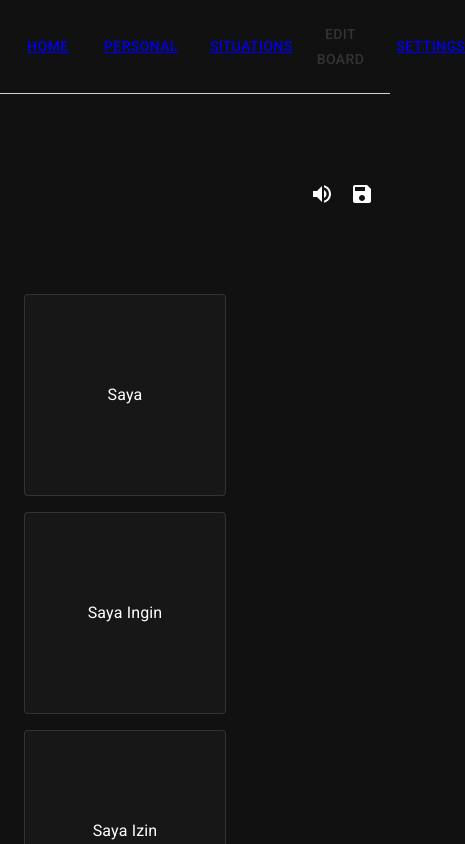
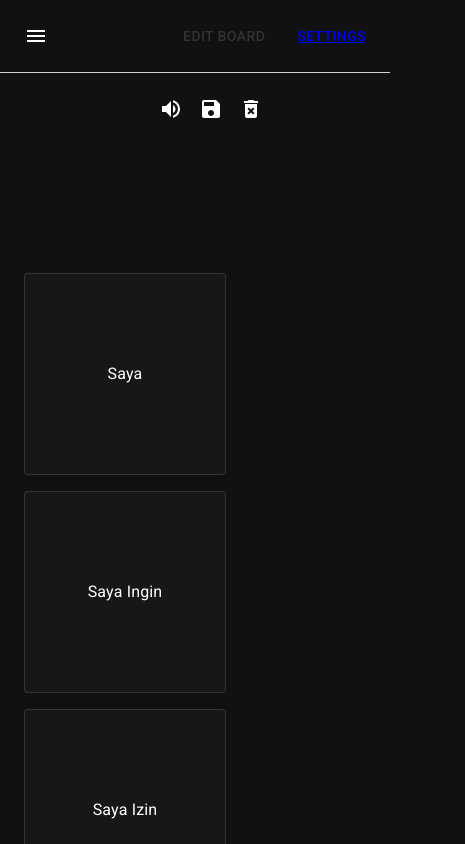
Before and after one commit to rifkyputra/soundboard-pwa, a React (Vite) app: page / in a window 390 px wide. Shown: the top 844 px of the page, 465 px wide, since content can reach past the window. Built offline with nearby package versions, Linux system fonts and the light colour scheme.

Commit message:
add manifest json

```diff
--- a/src/components/NavigationBar/NavigationBar.tsx
+++ b/src/components/NavigationBar/NavigationBar.tsx
@@ -1,8 +1,23 @@
+import useOrientation from '@/hooks/useOrientation';
 import useToggleEdit from '@/store/toggleEdit';
 import { Router } from '@mui/icons-material';
-import { Box, Button, Link } from '@mui/material';
+import {
+  Box,
+  Button,
+  Link,
+  IconButton,
+  SwipeableDrawer,
+  List,
+  ListItem,
+  ListItemIcon,
+  ListItemText,
+} from '@mui/material';
 import React from 'react';
 import { Link as RouterLink } from 'react-router-dom';
+import MenuIcon from '@mui/icons-material/Menu';
+import useToggleMobileMenu from '@/store/toggleMobileMenu';
+import DefaultIcon from '@mui/icons-material/Deblur';
+import ListItemButton from '@mui/material/ListItemButton';
 
 type Props = {
   children: React.ReactNode;
@@ -10,6 +25,9 @@ type Props = {
 
 const NavigationBar = (props: Props) => {
   const [isEdit, action] = useToggleEdit();
+  const [isMobileMenuOpen, { toggleMobileMenu }] = useToggleMobileMenu();
+
+  const isPotrait = useOrientation();
   return (
     <Box
       display={'flex'}
@@ -19,6 +37,13 @@ const NavigationBar = (props: Props) => {
       p={2}
       borderBottom={'1px solid lightgrey'}
     >
+      {isPotrait ? (
+        <>
+          <IconButton onClick={() => toggleMobileMenu()}>
+            <MenuIcon> </MenuIcon>
+          </IconButton>
+        </>
+      ) : (
         <Box
           display={'flex'}
           flexDirection={'row'}
@@ -38,6 +63,7 @@ const NavigationBar = (props: Props) => {
             <RouterLink to={'/situations'}>Situations </RouterLink>
           </Button>
         </Box>
+      )}
       <Box
         display={'flex'}
         flexDirection={'row'}
@@ -53,6 +79,42 @@ const NavigationBar = (props: Props) => {
           <RouterLink to={'/settings'}> Settings </RouterLink>
         </Button>
       </Box>
+
+      <SwipeableDrawer
+        anchor="left"
+        open={isMobileMenuOpen}
+        onClose={toggleMobileMenu}
+        onOpen={toggleMobileMenu}
+        disableBackdropTransition={false}
+        swipeAreaWidth={30}
+        data-pw="sidebar"
+      >
+        <List sx={{ width: 250, pt: (theme) => `${theme.mixins.toolbar.minHeight}px` }}>
+          {Object.values([
+            {
+              title: 'Personal',
+              path: '/personal',
+              icon: DefaultIcon,
+            },
+            {
+              title: 'Situations',
+              path: '/situations',
+              icon: DefaultIcon,
+            },
+          ])
+            .filter((route) => route.title)
+            .map(({ path, title, icon: Icon }) => (
+              <ListItem sx={{ p: 0 }} key={path}>
+                <ListItemButton>
+                  <ListItemIcon>{Icon ? <Icon /> : <DefaultIcon />}</ListItemIcon>
+                  <Link>
+                    <RouterLink to={path}>{title} </RouterLink>{' '}
+                  </Link>
+                </ListItemButton>
+              </ListItem>
+            ))}
+        </List>
+      </SwipeableDrawer>
     </Box>
   );
 };
--- a/src/components/TtsBoard/TtsBoard.tsx
+++ b/src/components/TtsBoard/TtsBoard.tsx
@@ -1,5 +1,5 @@
 import useTtsBoard from '@/store/ttsBoard';
-import { Box, IconButton } from '@mui/material';
+import { Box, Grid, IconButton } from '@mui/material';
 import Typography from '@mui/material/Typography';
 import { CancelPresentation, DeleteForever, Save, SaveAlt, VolumeUp } from '@mui/icons-material';
 
@@ -18,11 +18,13 @@ const TtsBoard = () => {
       py={2}
       justifyContent={'space-between'}
     >
+      <Grid container spacing={2}>
+        <Grid item xs={8}>
           <Box
             display={'flex'}
             flexDirection={'row'}
             overflow={'auto'}
-        width={'85%'}
+            flex={9}
             gap={1}
             py={2}
             flexShrink={0}
@@ -43,20 +45,25 @@ const TtsBoard = () => {
                   <Typography justifyItems={'center'}>{tts.name}</Typography>
                 </Box>
                 {/* <Box alignSelf={'flex-end'}> */}
-            <IconButton className="symbol-delete" onClick={() => action.deleteFromTtsBoard(tts)}>
+                <IconButton
+                  className="symbol-delete"
+                  onClick={() => action.deleteFromTtsBoard(tts)}
+                >
                   <CancelPresentation></CancelPresentation>
                 </IconButton>
                 {/* </Box> */}
               </Box>
             ))}
           </Box>
+        </Grid>
 
+        <Grid item xs={2}>
           <Box
             display={'flex'}
             flexDirection={'row'}
             justifyContent={'end'}
             alignItems={'center'}
-        width={'15%'}
+            flex={1}
             mr={10}
           >
             <IconButton onClick={() => action.speakAll()}>
@@ -71,6 +78,8 @@ const TtsBoard = () => {
               <DeleteForever></DeleteForever>
             </IconButton>
           </Box>
+        </Grid>
+      </Grid>
     </Box>
   );
 };
--- a/src/routes/Pages/Pages.tsx
+++ b/src/routes/Pages/Pages.tsx
@@ -12,6 +12,7 @@ function Pages() {
         {Object.values(routes).map(({ path, component: Component }) => {
           return <Route key={path} path={path} element={<Component />} />;
         })}
+        <Route path="/manifest.json" />
       </Routes>
     </Box>
   );
--- /dev/null
+++ b/src/store/toggleMobileMenu/index.ts
@@ -0,0 +1,20 @@
+import { useCallback } from 'react';
+import { atom, useRecoilState } from 'recoil';
+import { toggleMobileMenuActions } from './types';
+
+const toggleMobileMenuState = atom({
+  key: 'toggle-mobile-menu-state',
+  default: false,
+});
+
+function useToggleMobileMenu(): [boolean, toggleMobileMenuActions] {
+  const [isMobileMenuOpen, setIsMobileMenuOpen] = useRecoilState(toggleMobileMenuState);
+
+  const toggleMobileMenu = useCallback(() => {
+    setIsMobileMenuOpen((isMobileMenuOpen: boolean) => !isMobileMenuOpen);
+  }, [setIsMobileMenuOpen]);
+
+  return [isMobileMenuOpen, { toggleMobileMenu }];
+}
+
+export default useToggleMobileMenu;
--- /dev/null
+++ b/src/store/toggleMobileMenu/types.ts
@@ -0,0 +1,5 @@
+type toggleMobileMenuActions = {
+  toggleMobileMenu: () => void;
+};
+
+export type { toggleMobileMenuActions };
```
Lines whose indentation alone changed are shown as unchanged.
